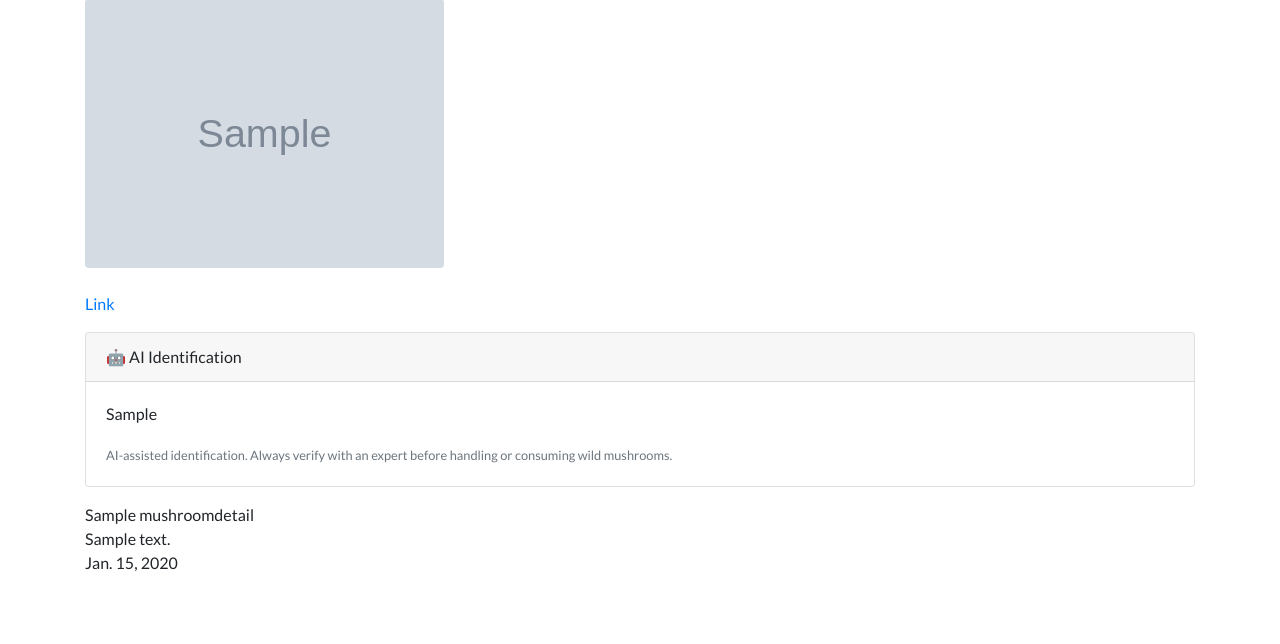
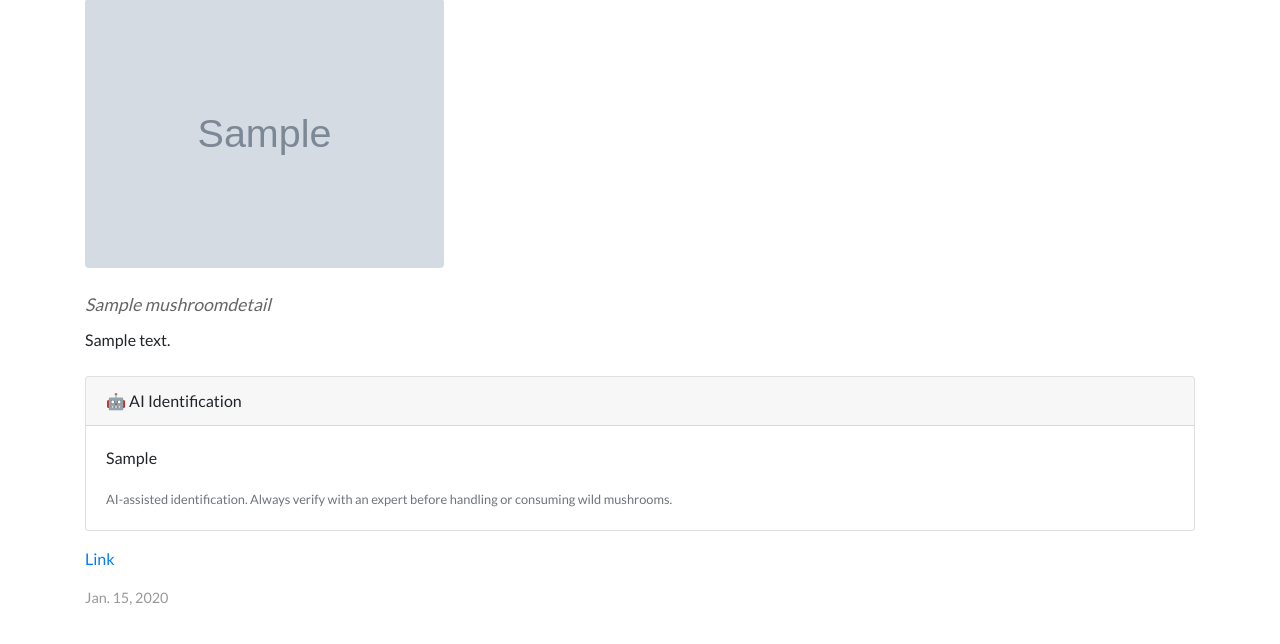
Before and after one commit to eriklangner/WoodlandsMycology, a Django app: page /blog/1/ in a window 1280 px wide. Shown: the part 137-781 px from the top of the page. Run offline with Django 4.2, Linux system fonts and the light colour scheme; tables that the repository leaves empty hold one stand-in row (values such as "Sample post"); grey boxes marked "Sample" are stand-in pictures; some libraries are stand-ins or nearby versions.

Commit message:
Detail page: show latin name and description above AI identification

```diff
--- a/blog/templates/blog/detail.html
+++ b/blog/templates/blog/detail.html
@@ -21,6 +21,21 @@
     height: auto;
     display: block;
     border-radius: 4px;
+  }
+  .detail-latin {
+    font-style: italic;
+    color: #666;
+    font-size: 1.1rem;
+    margin-bottom: 0.5rem;
+  }
+  .detail-description {
+    margin-bottom: 1.5rem;
+    line-height: 1.6;
+  }
+  .detail-date {
+    color: #999;
+    font-size: 0.9rem;
+    margin-top: 1rem;
   }
 </style>
 {% endblock %}
@@ -52,9 +67,13 @@
 </div>
 
 <br>
-{% if blog.url %}
-<a href="{{ blog.url }}">Link</a>
-<br>
+
+{% if blog.latin_name %}
+<p class="detail-latin">{{ blog.latin_name }}</p>
+{% endif %}
+
+{% if blog.description %}
+<div class="detail-description">{{ blog.description|safe }}</div>
 {% endif %}
 
 {% if blog.ai_identification %}
@@ -67,8 +86,10 @@
 </div>
 {% endif %}
 
-{{ blog.latin_name }}<br>
-{{ blog.description|safe }}<br>
-{{ blog.date }}
+{% if blog.url %}
+<a href="{{ blog.url }}">Link</a><br>
+{% endif %}
+
+<p class="detail-date">{{ blog.date }}</p>
 
 {% endblock %}
```
